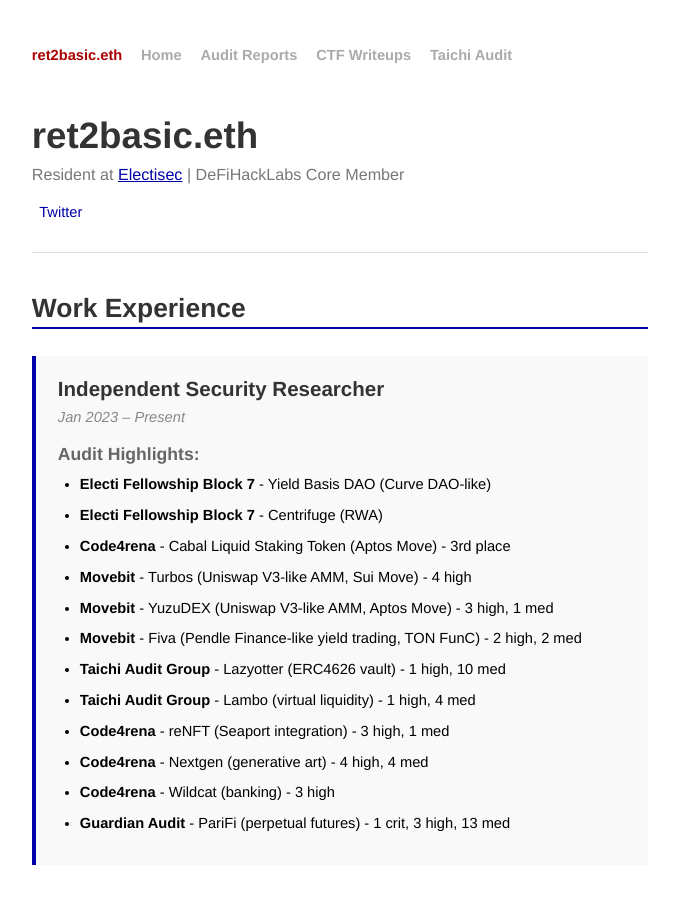
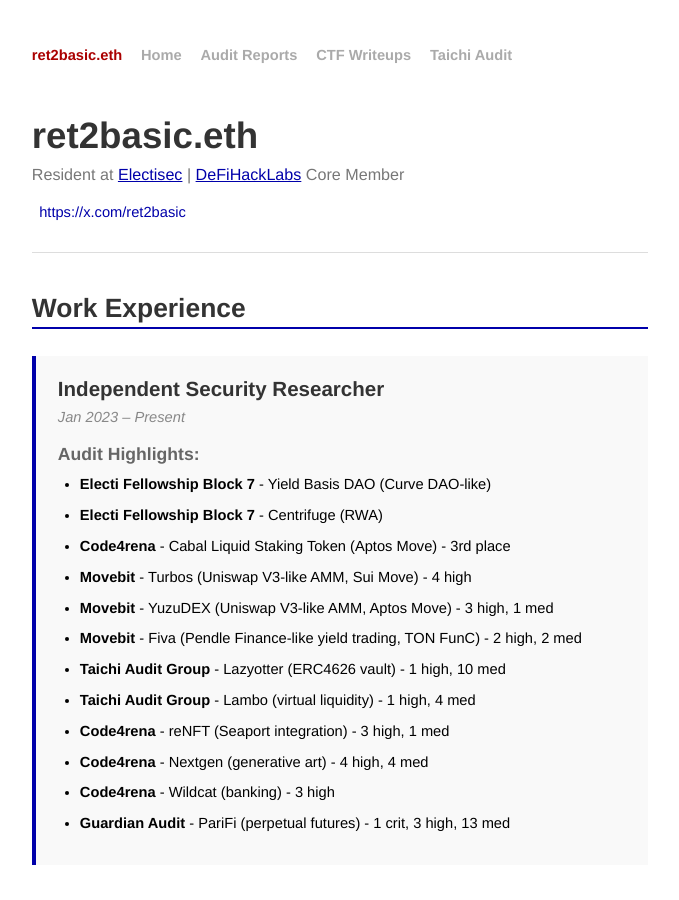
Before and after one commit to ret2basic/ret2basic.github.io, a Jekyll site: the page built from index.html, in a window 1280 px wide and 900 px high. Shown: the whole window, without its empty margins (300-979 px from the left). Built offline with Jekyll 4.4.1, drawn with Linux system fonts in a browser that asks for light colours.

Commit message:
Update contact links: add DeFiHackLabs link and simplify Twitter display

```diff
--- a/index.html
+++ b/index.html
@@ -6,10 +6,10 @@
 <div id="home">
   <section class="hero">
     <h1>ret2basic.eth</h1>
-    <p class="tagline">Resident at <a href="https://electisec.com/team" target="_blank">Electisec</a> | DeFiHackLabs Core Member</p>
+    <p class="tagline">Resident at <a href="https://electisec.com/team" target="_blank">Electisec</a> | <a href="https://defihacklabs.io/" target="_blank">DeFiHackLabs</a> Core Member</p>
 
     <div class="contact-links">
-      <a href="https://x.com/ret2basic" target="_blank">Twitter</a>
+      <a href="https://x.com/ret2basic" target="_blank">https://x.com/ret2basic</a>
     </div>
   </section>
 
```
